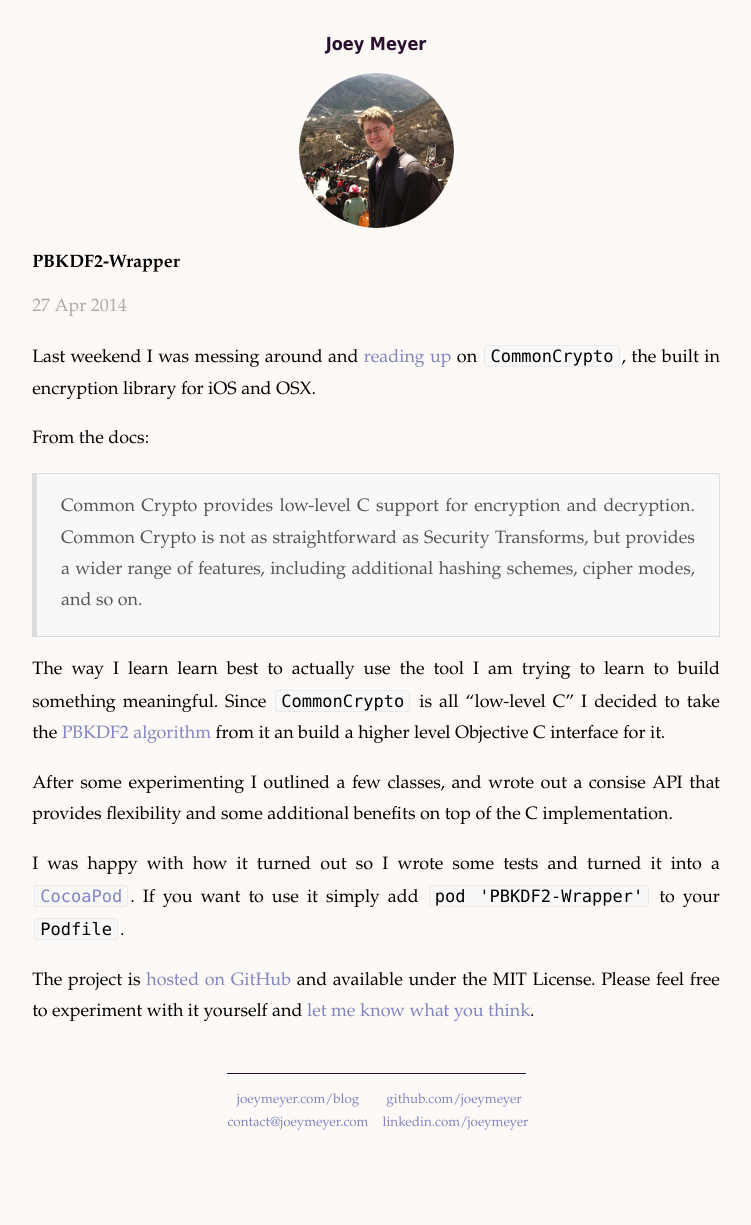
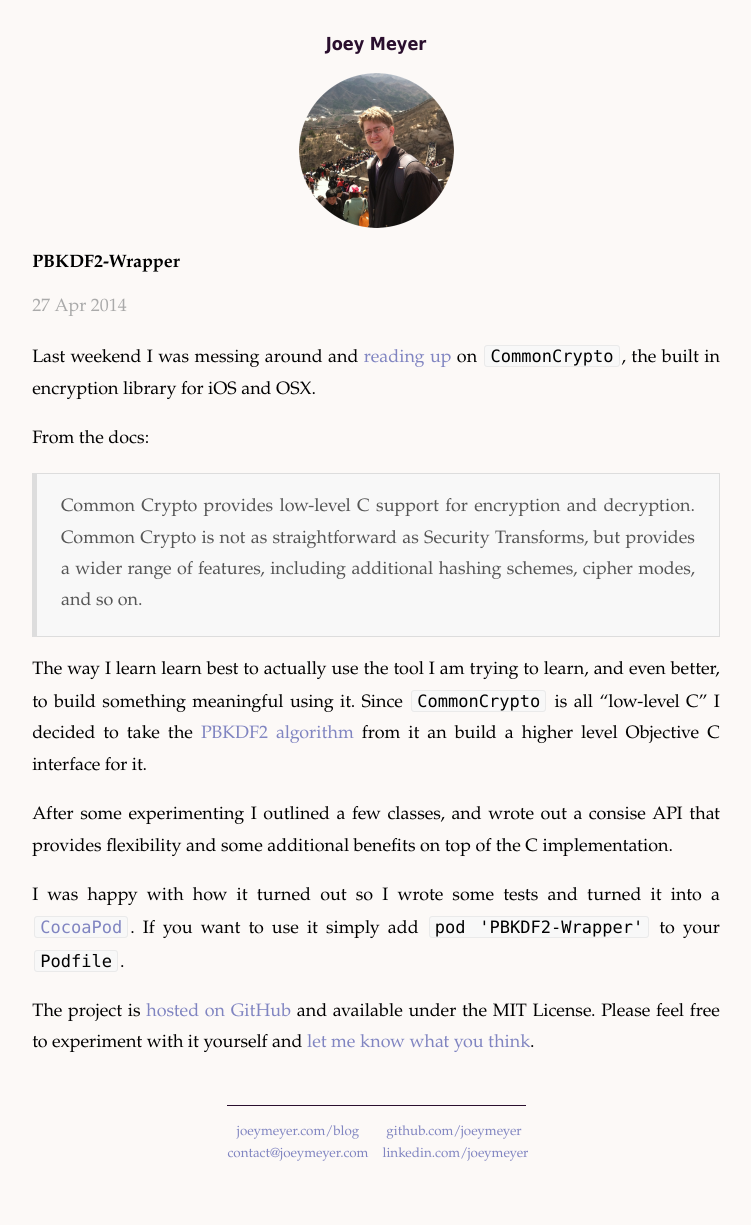
Before and after one commit to joeymeyer/www.joeymeyer.com, a Jekyll site: the page built from _posts/2014-04-27-pbkdf2-wrapper.md, in a window 1280 px wide. Shown: the whole page, without its empty margins (264-1015 px from the left). Built offline with Jekyll 4.4.1, drawn with Linux system fonts in a browser that asks for light colours; Markdown is read by kramdown in place of the engine named in the settings; before the commit the page ends 1194 px from its top, so only the background shows below that.

Commit message:
fix bad sentence in blog post

```diff
--- a/_posts/2014-04-27-pbkdf2-wrapper.md
+++ b/_posts/2014-04-27-pbkdf2-wrapper.md
@@ -10,7 +10,7 @@ Last weekend I was messing around and [reading up](https://www.mikeash.com/pyblo
 From the docs:
 > Common Crypto provides low-level C support for encryption and decryption. Common Crypto is not as straightforward as Security Transforms, but provides a wider range of features, including additional hashing schemes, cipher modes, and so on.
 
-The way I learn learn best to actually use the tool I am trying to learn to build something meaningful. Since `CommonCrypto` is all "low-level C" I decided to take the [PBKDF2 algorithm](http://blog.agilebits.com/2011/05/05/defending-against-crackers-peanut-butter-keeps-dogs-friendly-too/) from it an build a higher level Objective C interface for it.
+The way I learn learn best to actually use the tool I am trying to learn, and even better, to build something meaningful using it. Since `CommonCrypto` is all "low-level C" I decided to take the [PBKDF2 algorithm](http://blog.agilebits.com/2011/05/05/defending-against-crackers-peanut-butter-keeps-dogs-friendly-too/) from it an build a higher level Objective C interface for it.
 
 After some experimenting I outlined a few classes, and wrote out a consise API that provides flexibility and some additional benefits on top of the C implementation.
 
```
